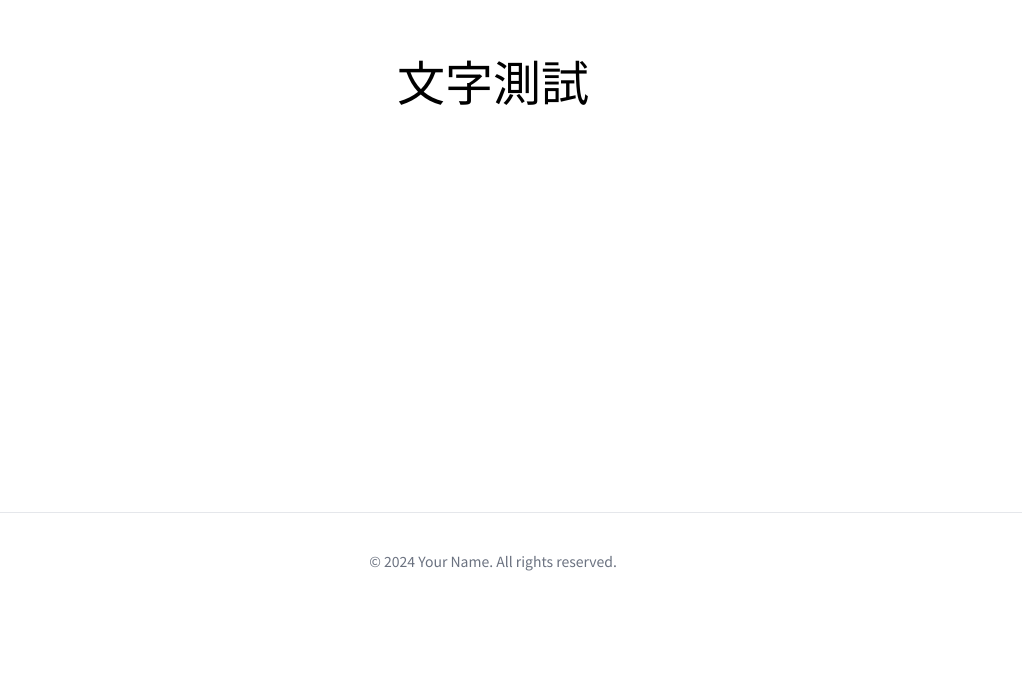
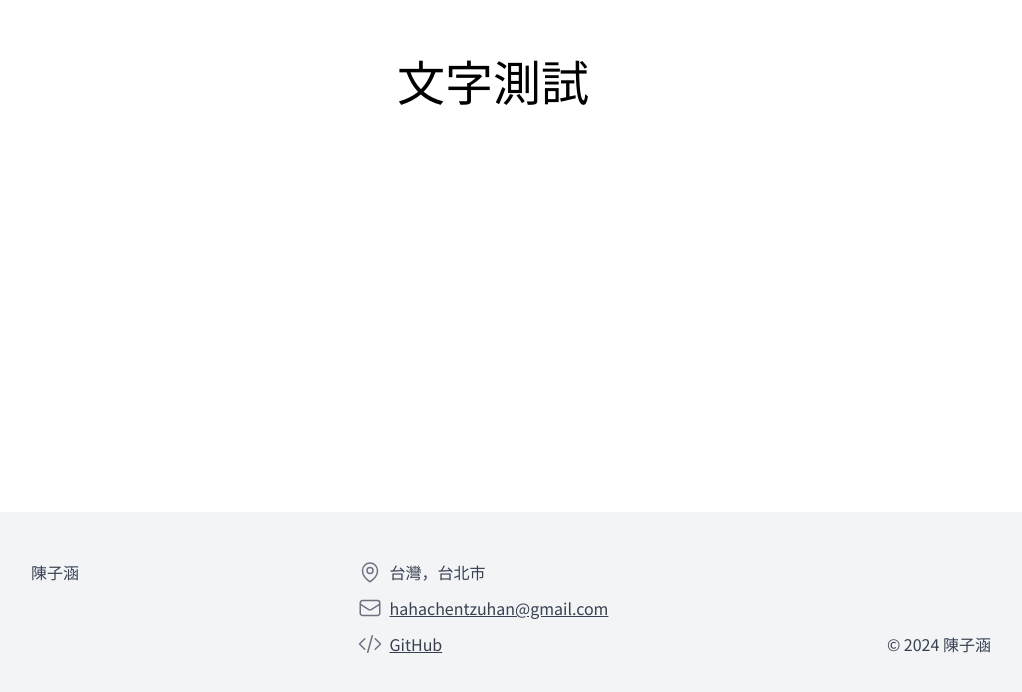
Before and after one commit to TzuHanChen/personal-website, a Next.js app: page / in a window 1280 px wide. Shown: the part 352-1044 px from the top of the page, without its empty margins (147-1169 px from the left). Before the commit the page ends 960 px from the top, so only its background shows below. Built offline with nearby package versions, Linux system fonts and the light colour scheme; a web font is replaced by a local one.

Commit message:
完成頁尾

```diff
--- a/package.json
+++ b/package.json
@@ -1,6 +1,6 @@
 {
   "name": "personal-website-new",
-  "version": "0.0.1",
+  "version": "0.0.2",
   "private": true,
   "scripts": {
     "dev": "next dev",
--- a/ui/footer.tsx
+++ b/ui/footer.tsx
@@ -1,9 +1,37 @@
+import Link from "next/link";
+import { MapPinIcon, EnvelopeIcon, CodeBracketIcon } from '@heroicons/react/24/outline';
+
 export default function Footer() {
   return (
-    <footer className="flex flex-col items-center justify-center w-full h-24 border-t">
-      <p className="text-sm text-gray-500">
-        &copy; {new Date().getFullYear()} Your Name. All rights reserved.
-      </p>
+    <footer className="w-full bg-gray-100 py-12 px-6 flex flex-col justify-center gap-9 text-gray-700 sm:px-12 sm:flex-row">
+      <hr className="max-w-[960px] border-t-none border-b border-b-gray-300" />
+
+      <div className="w-full max-w-[960px] flex flex-col justify-between gap-9 sm:flex-row">
+        <Link href='/' className="flex items-center gap-3 self-start">
+          {/* <img src="logo.svg" alt="logo" /> */}
+          <span>陳子涵</span>
+        </Link>
+
+        <div className="flex flex-col gap-3 *:flex *:items-center *:gap-2">
+          <p>
+            <MapPinIcon className="size-6 stroke-gray-500" />
+            <span>台灣，台北市</span>
+          </p>
+          <p>
+            <EnvelopeIcon className="size-6 stroke-gray-500" />
+            <Link href='mailto:hahachentzuhan@gmail.com' className="underline">
+              hahachentzuhan@gmail.com</Link>
+          </p>
+          <p>
+            <CodeBracketIcon className="size-6 stroke-gray-500" />
+            <Link href='https://github.com/TzuHanChen' target="_blank" className="underline">
+              GitHub</Link>
+          </p>
+        </div>
+
+        <p className="text-right self-end">
+          &copy; {new Date().getFullYear()} 陳子涵</p>
+      </div>
     </footer>
   )
 }
```
